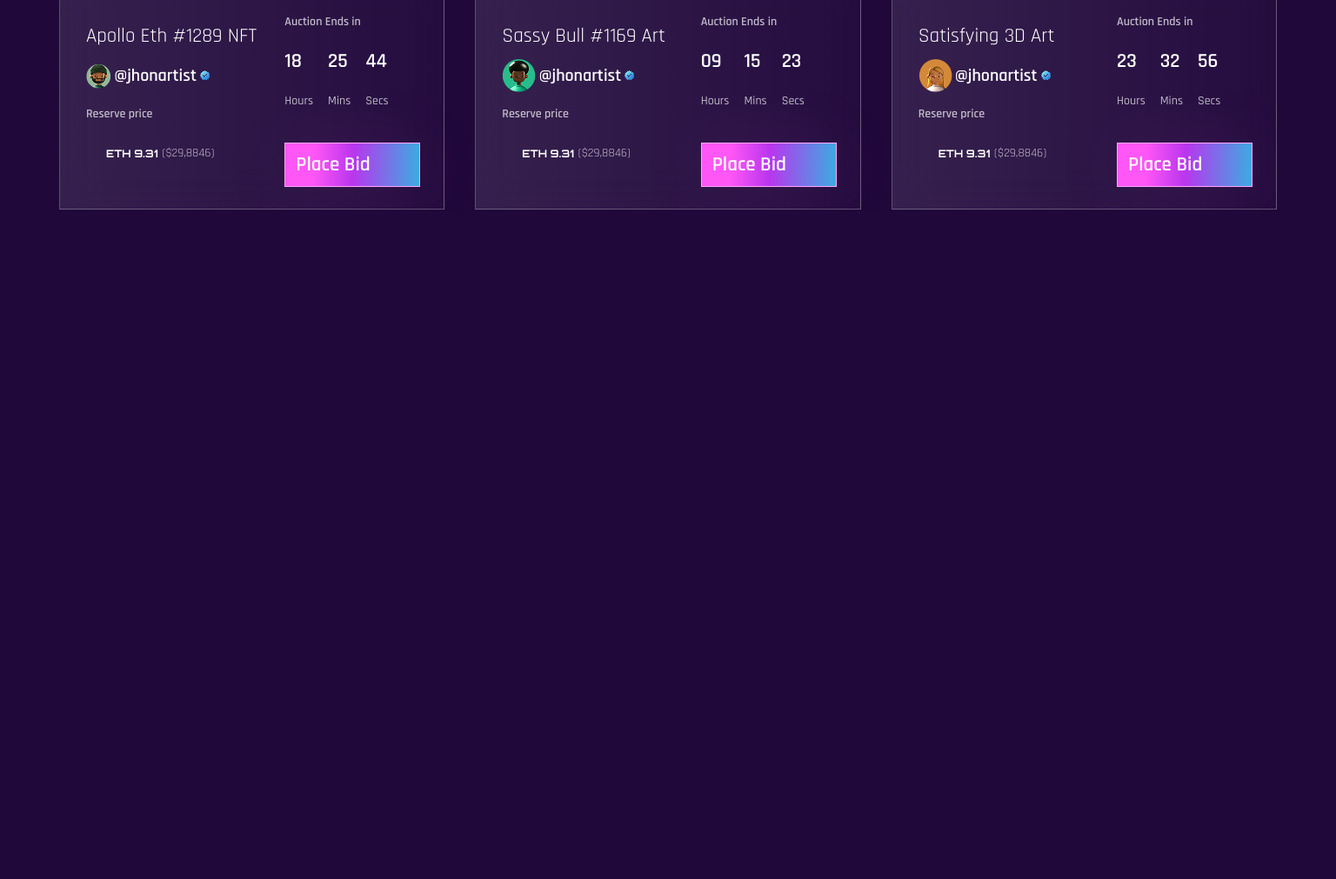
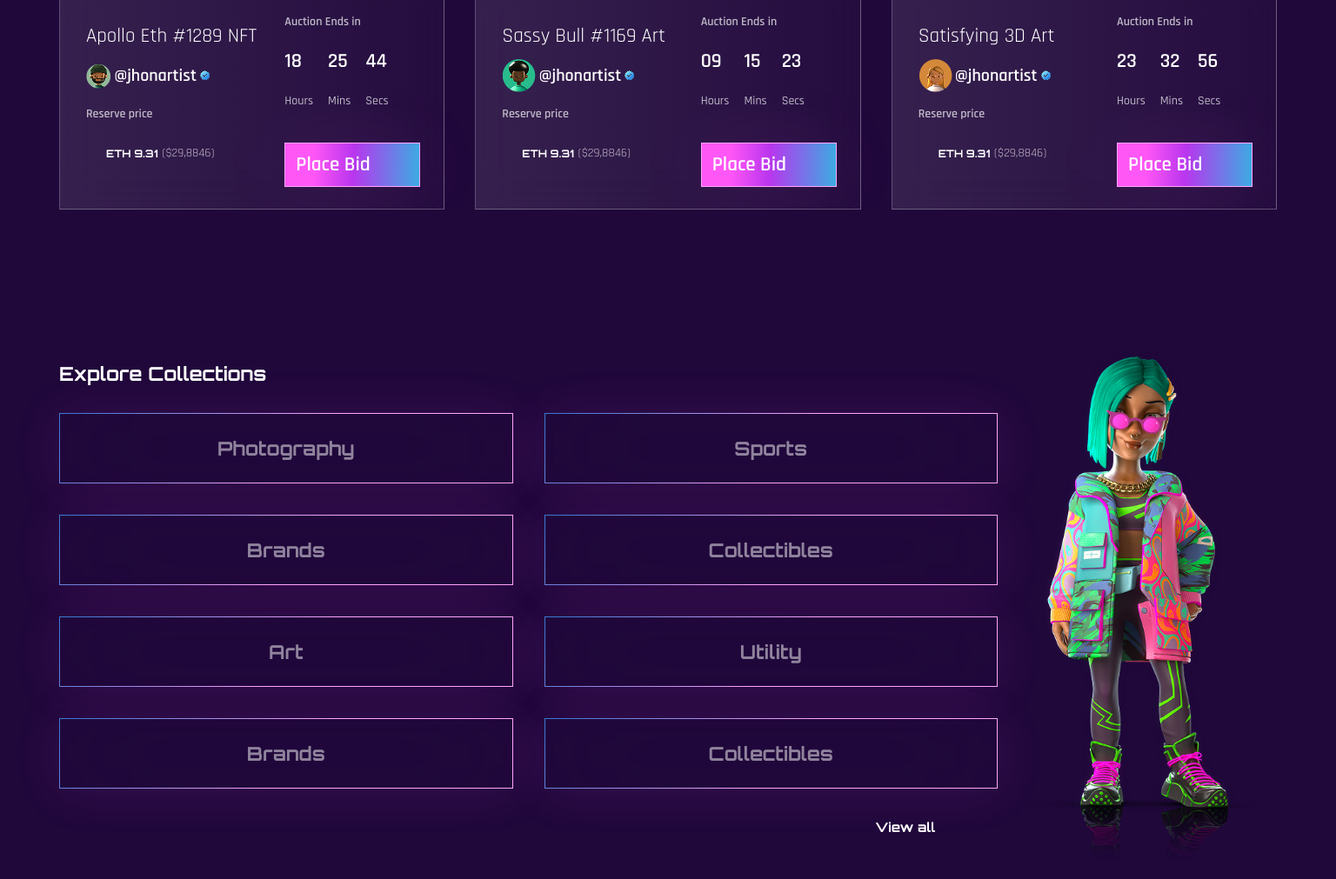
Before and after one commit to RomanMytsu/OCEAN-NFT, a website built with Vite: page index.html in a window 1536 px wide. Shown: the part 1524-2535 px from the top of the page at 87% size. Before the commit the page ends 1915 px from the top, so only its background shows below. Built offline with nearby package versions, Linux system fonts and the light colour scheme.

Commit message:
add collections section

```diff
--- a/index.html
+++ b/index.html
@@ -471,6 +471,34 @@
           </div>
         </div>
       </section>
+      <section class="collections">
+        <div class="collections-container container">
+          <div class="collections-content">
+            <h2 class="collections-title">Explore Collections</h2>
+            <ul class="collections-list">
+              <li class="collections-item">Photography</li>
+              <li class="collections-item">Sports</li>
+              <li class="collections-item">Brands</li>
+              <li class="collections-item">Collectibles</li>
+              <li class="collections-item">Art</li>
+              <li class="collections-item">Utility</li>
+              <li class="collections-item">Brands</li>
+              <li class="collections-item">Collectibles</li>
+            </ul>
+            <button class="collections-btn">
+              View all
+              <svg class="collections-icon" width="21" height="6">
+                <use href="./src/Image/sprite.svg#icon-arrow-right"></use>
+              </svg>
+            </button>
+          </div>
+            <img
+              class="collections-img"
+              src="./src/Image/girl.png"
+              alt="Photo girl"
+            />
+        </div>
+      </section>
     </main>
     <footer></footer>
     <script type="module" src="./src/main.js"></script>
--- a/src/styles/media.css
+++ b/src/styles/media.css
@@ -200,6 +200,43 @@
   .top-nft-btn-wrapper {
     display: none;
   }
+  /* Collections */
+  .collections {
+    padding-bottom: 180px;
+  }
+  .collections-container {
+    display: flex;
+    flex-direction: row;
+    justify-content: space-between;
+    align-items: center;
+  }
+  .collections-title {
+    font-size: 22px;
+    margin-bottom: 32px;
+  }
+  .collections-list {
+    gap: 36px 36px;
+    margin-bottom: 34px;
+    align-items: center;
+  }
+  .collections-item {
+    width: calc((100% - 36px) / 2);
+    font-size: 22px;
+    padding: 26px;
+  }
+
+  .collections-btn {
+    font-size: 15px;
+    gap: 15px;
+  }
+  .collections-icon {
+    width: 51px;
+    height: 15px;
+  }
+  .collections-img {
+    width: 435px;
+    height: 600px;
+  }
 }
 
 @media screen and (min-width: 1920px) {
@@ -239,4 +276,31 @@
   .top-nft-btn {
     font-size: 26px;
   }
+
+  /* Collections */
+  .collections {
+    margin-bottom: 247px;
+  }
+  .collections-container {
+    gap: 130px;
+  }
+  .collections-title {
+    font-size: 26px;
+    margin-bottom: 47px;
+  }
+  .collections-list {
+    gap: 43px 43px;
+    margin-bottom: 43px;
+  }
+  .collections-item {
+    width: calc((100% - 43px) / 2);
+    font-size: 26px;
+    padding: 33px;
+  }
+  .collections-btn {
+    font-size: 19px;
+  }
+  .collections-img {
+    height: 814px;
+  }
 }
--- a/src/styles/style.css
+++ b/src/styles/style.css
@@ -322,7 +322,7 @@
 
 /* Top-NFT */
 .top-nft {
-  padding: 180px 0;
+  padding: 108px 0;
 }
 .top-nft-title {
   font-family: "Orbitron", sans-serif;
@@ -413,3 +413,69 @@
   clip-path: polygon(20% 0%, 100% 0%, 100% 57%, 83% 100%, 0% 100%, 0% 50%);
   border-radius: 2px;
 }
+
+/* Collections */
+.collections {
+  padding-bottom: 111px;
+}
+.collections-title {
+  font-family: "Orbitron", sans-serif;
+  font-size: 16px;
+  line-height: normal;
+  margin-bottom: 26px;
+}
+.collections-list {
+  display: flex;
+  flex-wrap: wrap;
+  gap: 17px 17px;
+  margin-bottom: 17px;
+}
+.collections-item {
+  width: calc((100% - 17px) / 2);
+  color: rgba(255, 255, 255, 0.5);
+  text-align: center;
+  font-family: "Orbitron", sans-serif;
+  font-size: 10px;
+  line-height: normal;
+  border: 1.193px solid #ffa6fa;
+  backdrop-filter: blur(57.275272369384766px);
+  border-image: linear-gradient(-45deg, #ffa6fa 47%, #3c79d4 97%) 1;
+  box-shadow: 0 2.386px 57.872px 0 rgba(255, 86, 246, 0.11);
+  padding: 13px;
+  transition: all 0.4s ease-in-out;
+}
+.collections-item:hover,
+.collections-item:focus {
+  color: var(--white);
+  border-radius: 0.9px;
+  border: 0.916px solid #ffa6fa;
+  background: linear-gradient(
+    92deg,
+    #ff56f6 21.43%,
+    #b936ee 50.63%,
+    #3bace2 100%,
+    #406aff 117.04%
+  );
+  box-shadow: 0 1.832px 44.427px 0 rgba(255, 86, 246, 0.51);
+  backdrop-filter: blur(43px);
+}
+.collections-btn {
+  display: flex;
+  justify-content: center;
+  align-items: center;
+  gap: 6px;
+  background-color: transparent;
+  border: none;
+  color: var(--white);
+  font-family: "Orbitron", sans-serif;
+  font-size: 8px;
+  margin-left: auto;
+  margin-bottom: 4px;
+  fill: var(--white);
+  stroke: var(--white);
+}
+.collections-img {
+  margin: 0 auto;
+  width: 185px;
+  height: 347px;
+}
```
Also changed, not shown: src/Image/girl.png (added), src/Image/sprite.svg.
